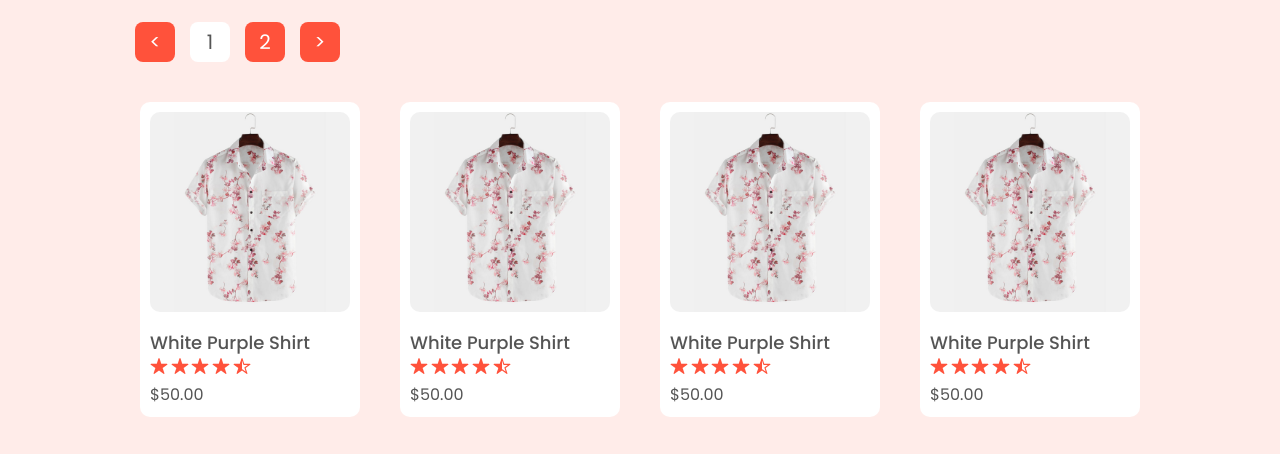
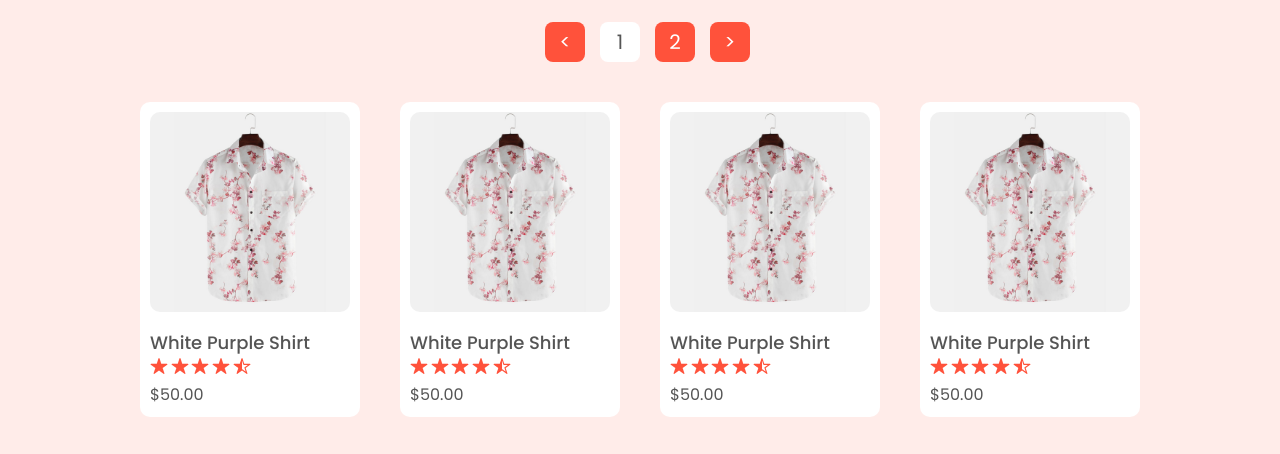
Before and after one commit to omarcusdantas/orange-oasis, a plain HTML site: page products.html in a window 1280 px wide. Shown: the part 310-764 px from the top of the page. Drawn offline with nearby package versions, Linux system fonts and the light colour scheme.

Commit message:
fix: position of buttons used to change products sets

```diff
--- a/src/css/products.css
+++ b/src/css/products.css
@@ -16,8 +16,9 @@ main {
 }
 
 .toggle-page {
+    display: flex;
+    justify-content: center;
     margin-bottom: 40px;
-    padding-left: 120px;
 }
 
 .page-button {
```
